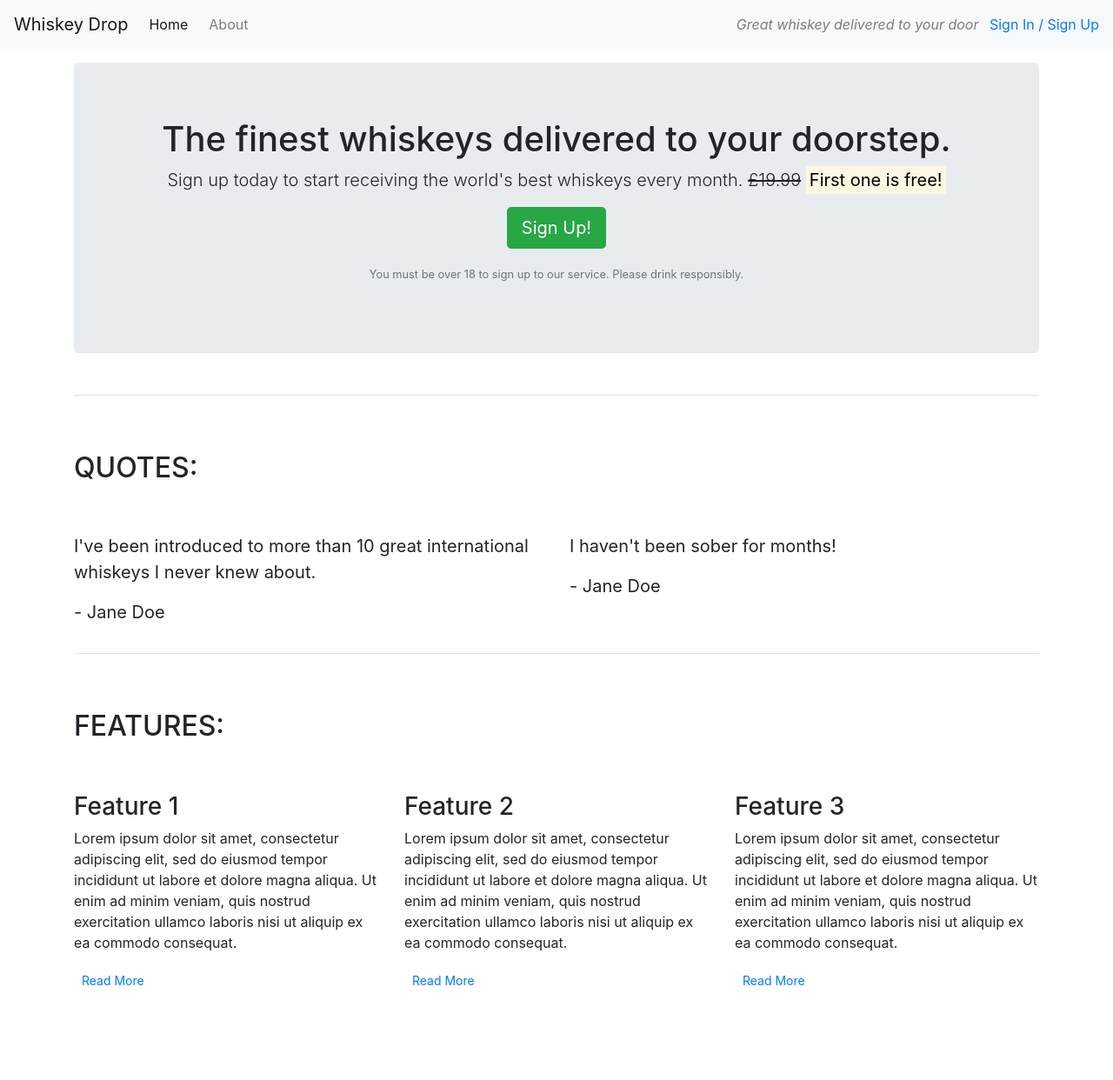
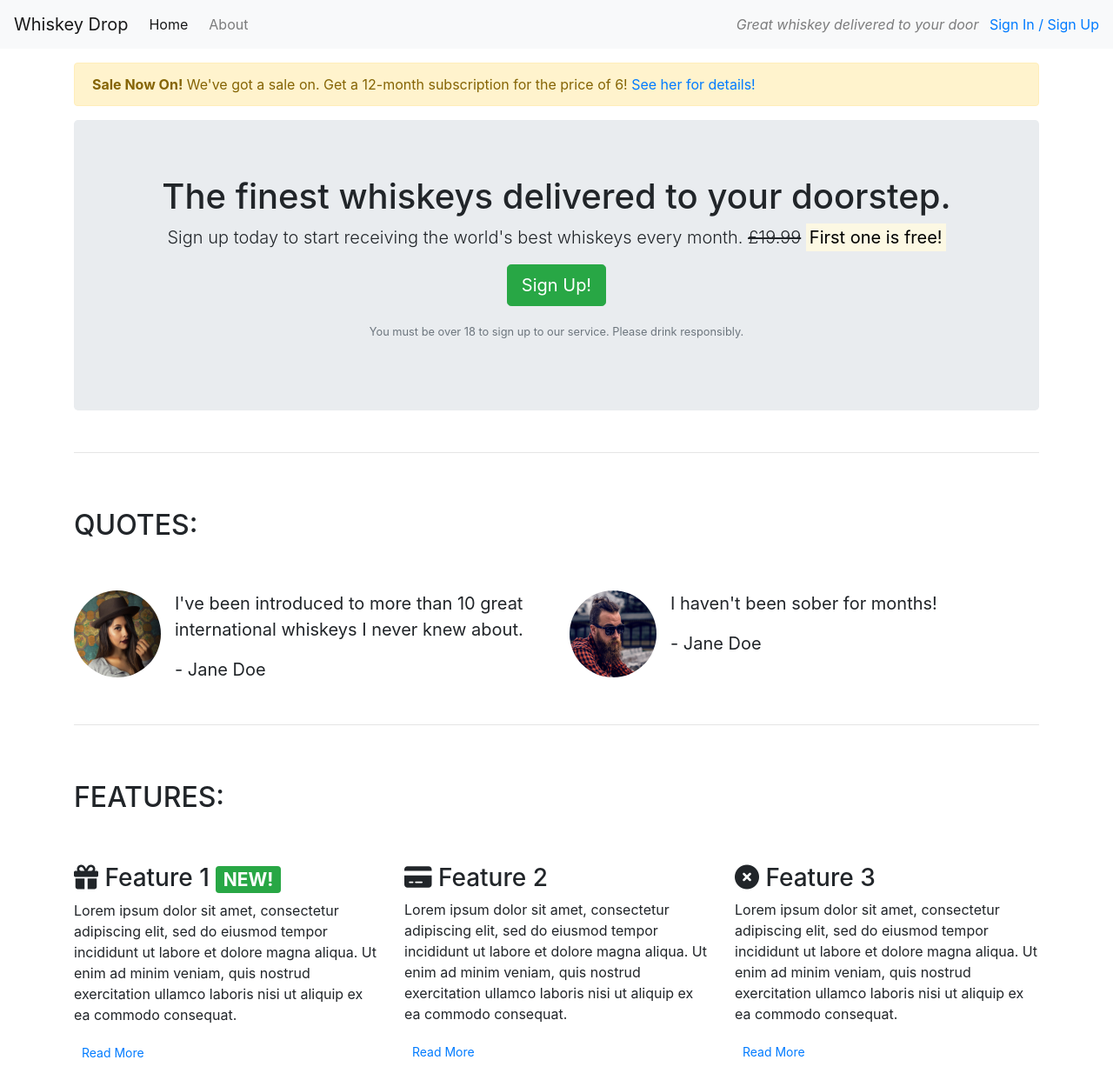
Before and after one commit to alishafazal/build-with-bootstrap, a plain HTML site: page index.html in a window 1280 px wide. Shown: the whole page at 87% size. Before the commit the page ends 1159 px from the top, so only its background shows below. Drawn offline with nearby package versions, Linux system fonts and the light colour scheme.

Commit message:
Add images, add alerts

```diff
--- a/index.html
+++ b/index.html
@@ -6,6 +6,7 @@
     <meta name="viewport" content="width=device-width, initial-scale=1.0">
     <title>Whiskey Drop | Taste a new whiskey every month</title>
     <link rel="stylesheet" href="https://maxcdn.bootstrapcdn.com/bootstrap/4.1.3/css/bootstrap.min.css">
+    <script src="https://kit.fontawesome.com/4954ad67a1.js" crossorigin="anonymous"></script>
 </head>
 
 <body>
@@ -22,6 +23,14 @@
         </div>
     </nav>
     <article class="container mt-3">
+        <div class="row d-none d-sm-block">
+            <div class="col-12">
+                <div class="alert alert-warning">
+                    <strong>Sale Now On!</strong> We've got a sale on. Get a 12-month subscription for
+                        the price of 6! <a href="">See her for details!</a>
+                </div>
+            </div>
+        </div>
         <!-- Callout -->
         <div class="row">
             <div class="col-12">
@@ -49,16 +58,26 @@
             </div>
             <div class="row">
                 <div class="col-12 col-md-6">
+                    <div class="media">
+                        <div class="d-none d-sm-block">
+                            <img src="images/girl-image.png" class="rounded-circle mr-3" height="100" width="100">
+                        </div>
                         <blockquote class="blockquote">
                             <p>I've been introduced to more than 10 great international whiskeys I never knew about.</p>
                             <p>- Jane Doe</p>
                         </blockquote>
                     </div>
+                </div>
                 <div class="col-12 col-md-6">
+                    <div class="media">
+                        <div class="d-none d-sm-block">
+                            <img src="images/guy-image.png" class="rounded-circle mr-3" height="100" width="100">
+                        </div>
                         <blockquote class="blockquote">
                             <p>I haven't been sober for months!</p>
                             <p>- Jane Doe</p>
                         </blockquote>
+                    </div>
                 </div>
             </div>
         </section>
@@ -75,7 +94,8 @@
             <div class="row">
                 <div class="col-12 col-md-6 col-lg-4">
                     <div class="feature">
-                        <h3>Feature 1</h3>
+                        <h3><i class="fa-solid fa-gift d-none d-sm-inline"></i> Feature 1 <span
+                                class="badge badge-success">NEW!</span></h3>
                         <p>Lorem ipsum dolor sit amet, consectetur adipiscing elit, sed do eiusmod tempor incididunt ut
                             labore
                             et dolore magna aliqua. Ut enim ad minim veniam, quis nostrud exercitation ullamco laboris
@@ -87,7 +107,7 @@
                 </div>
                 <div class="col-12 col-md-6 col-lg-4">
                     <div class="feature">
-                        <h3>Feature 2</h3>
+                        <h3><i class="fa-solid fa-credit-card d-none d-sm-inline"></i> Feature 2</h3>
                         <p>Lorem ipsum dolor sit amet, consectetur adipiscing elit, sed do eiusmod tempor incididunt ut
                             labore et dolore magna aliqua. Ut enim ad minim veniam, quis nostrud exercitation ullamco
                             laboris nisi ut aliquip ex ea commodo consequat.</p>
@@ -96,7 +116,7 @@
                 </div>
                 <div class="col-12 d-md-none d-lg-block col-lg-4">
                     <div class="feature">
-                        <h3>Feature 3</h3>
+                        <h3><i class="fa-solid fa-circle-xmark d-none d-sm-inline"></i> Feature 3</h3>
                         <p>Lorem ipsum dolor sit amet, consectetur adipiscing elit, sed do eiusmod tempor incididunt ut
                             labore et dolore magna aliqua. Ut enim ad minim veniam, quis nostrud exercitation ullamco
                             laboris nisi ut aliquip ex ea commodo consequat.</p>
```
Lines whose indentation alone changed are shown as unchanged.
